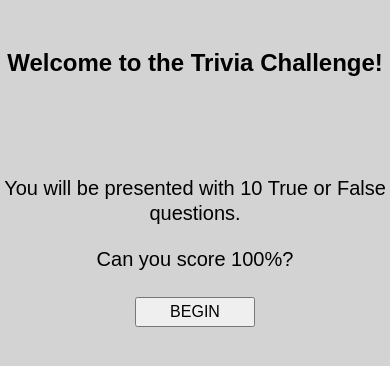
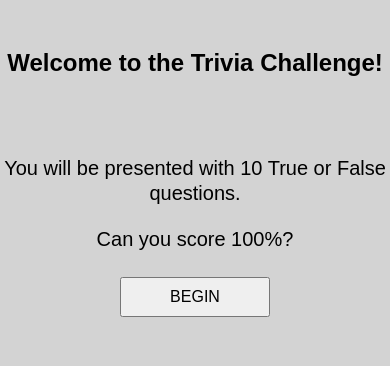
Before and after one commit to ttidesign/TriviaGamePage, a React (Create React App) app: page / in a window 390 px wide. Shown: the top 366 px of the page. Built offline with nearby package versions, Linux system fonts and the light colour scheme.

Commit message:
modified style for mobile

```diff
--- a/package.json
+++ b/package.json
@@ -1,6 +1,6 @@
 {
   "name": "triviagamequiz",
-  "homepage": " https://ttidesign.github.io/TriviaGamePage",
+  "homepage": " https://ttidesign.github.io/TriviaGamePage/",
   "version": "0.1.0",
   "private": true,
   "dependencies": {
--- a/src/App.css
+++ b/src/App.css
@@ -8,7 +8,7 @@ body {
 }
 .title {
 	margin-top: 50px;
-	margin-bottom: 100px;
+	margin-bottom: 80px;
 }
 .intro-text {
 	font-size: 23px;
@@ -62,8 +62,8 @@ body {
 		font-size: 20px;
 	}
 	.general-button {
-		width: 120px;
-		height: 30px;
+		width: 150px;
+		height: 40px;
 		font-size: 16px;
 		margin: 5px;
 	}
--- a/src/components/GameComponent.js
+++ b/src/components/GameComponent.js
@@ -16,7 +16,6 @@ function GameComponent() {
 	const [userCorrectedAnswer, setUserCorrectedAnswer] = useState([]);
 
 	//function to fetch questions from api
-	console.log('render game component')
 	const fetchQuestionsAPI = async () => {
 		const url =
 			'https://opentdb.com/api.php?amount=10&difficulty=hard&type=boolean';
--- a/src/components/Intro.js
+++ b/src/components/Intro.js
@@ -2,7 +2,6 @@ import { React } from 'react';
 import { Link } from 'react-router-dom';
 
 function Intro() {
-	console.log('render this')
 	return (
 		<>
 			<div>
```
